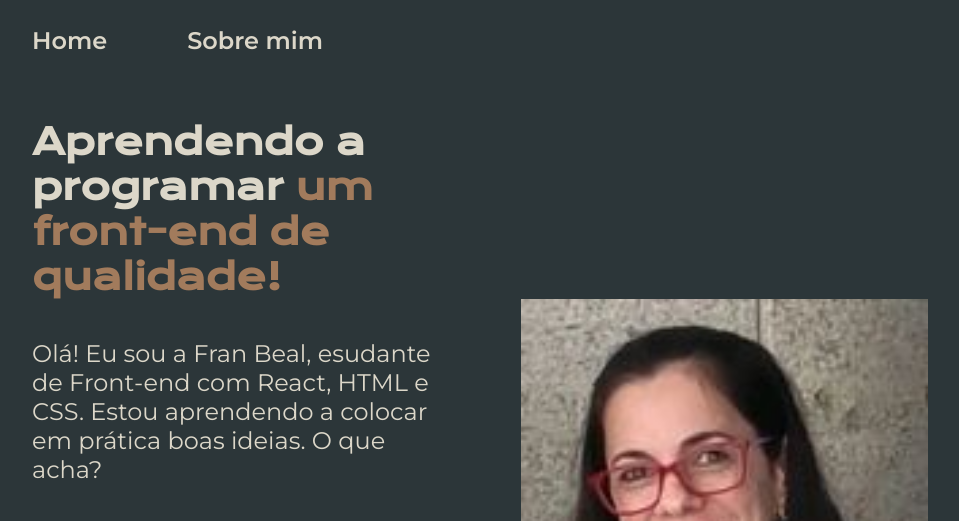
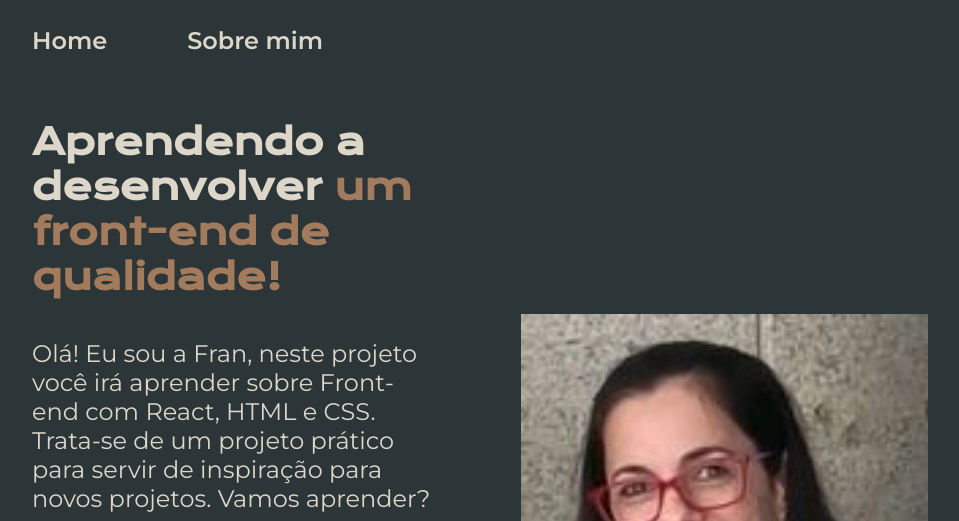
Before and after one commit to FranBeal/portfolio, a plain HTML site: page index.html in a window 1280 px wide. Shown: the top 521 px of the page, without its empty margins (160-1119 px from the left). Drawn offline with nearby package versions, Linux system fonts and the light colour scheme.

Commit message:
Alterando o texto da página inicial

```diff
--- a/index.html
+++ b/index.html
@@ -15,8 +15,8 @@
     </header>
     <main class="apresentacao">
         <section class="apresentacao__conteudo">
-            <h1 class="apresentacao__conteudo__titulo">Aprendendo a programar <strong class="titulo-destaque">um front-end de qualidade!</strong></h1>
-            <p class="apresentacao__conteudo__paragrafo">Olá! Eu sou a Fran Beal, esudante de Front-end com React, HTML e CSS. Estou aprendendo a colocar em prática boas ideias. O que acha?</p>
+            <h1 class="apresentacao__conteudo__titulo">Aprendendo a desenvolver <strong class="titulo-destaque">um front-end de qualidade!</strong></h1>
+            <p class="apresentacao__conteudo__paragrafo">Olá! Eu sou a Fran, neste projeto você irá aprender sobre Front-end com React, HTML e CSS. Trata-se de um projeto prático para servir de inspiração para novos projetos. Vamos aprender?</p>
             <div class = apresentacao__links>
                 <h2 class="apresentacao__links__subtitulos">Acesse minhas redes:</h2>
                 <a class="apresentacao__links_navegacao" href="https://Github.com/FranBeal">
```
